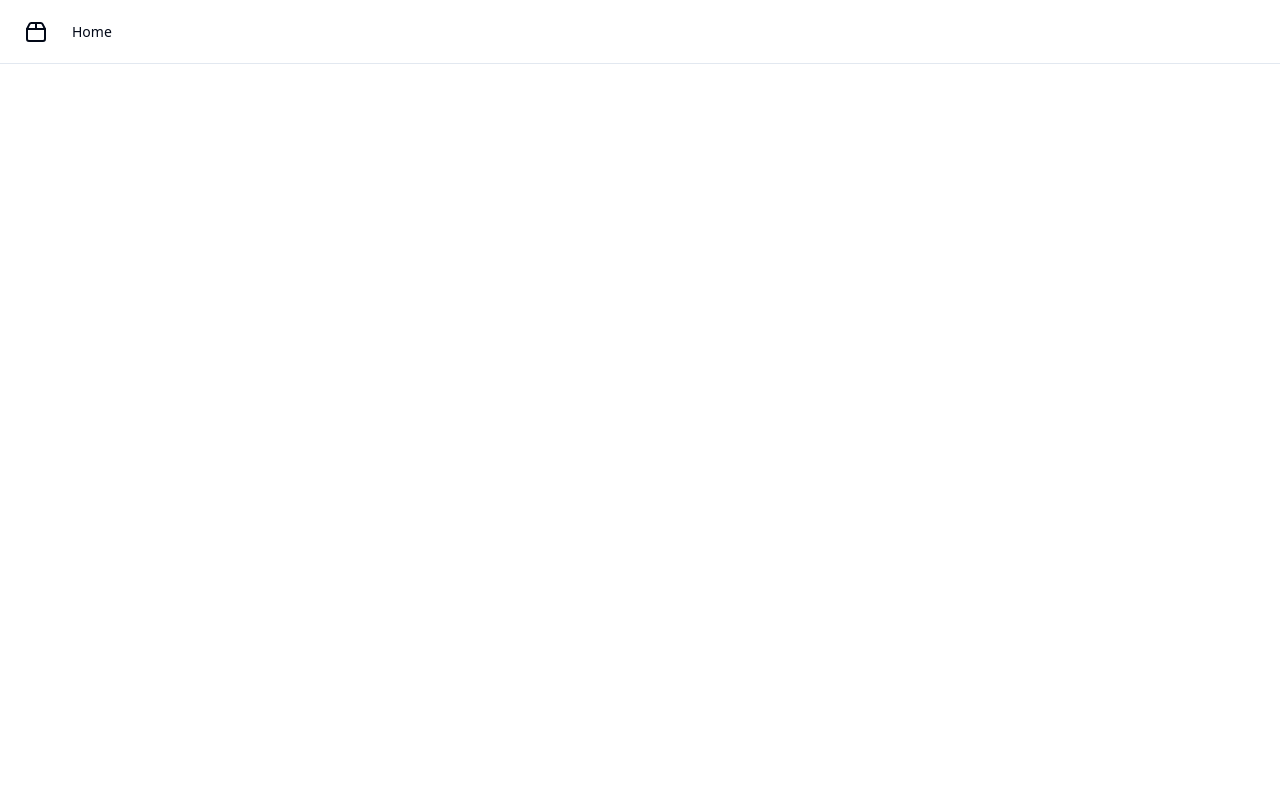
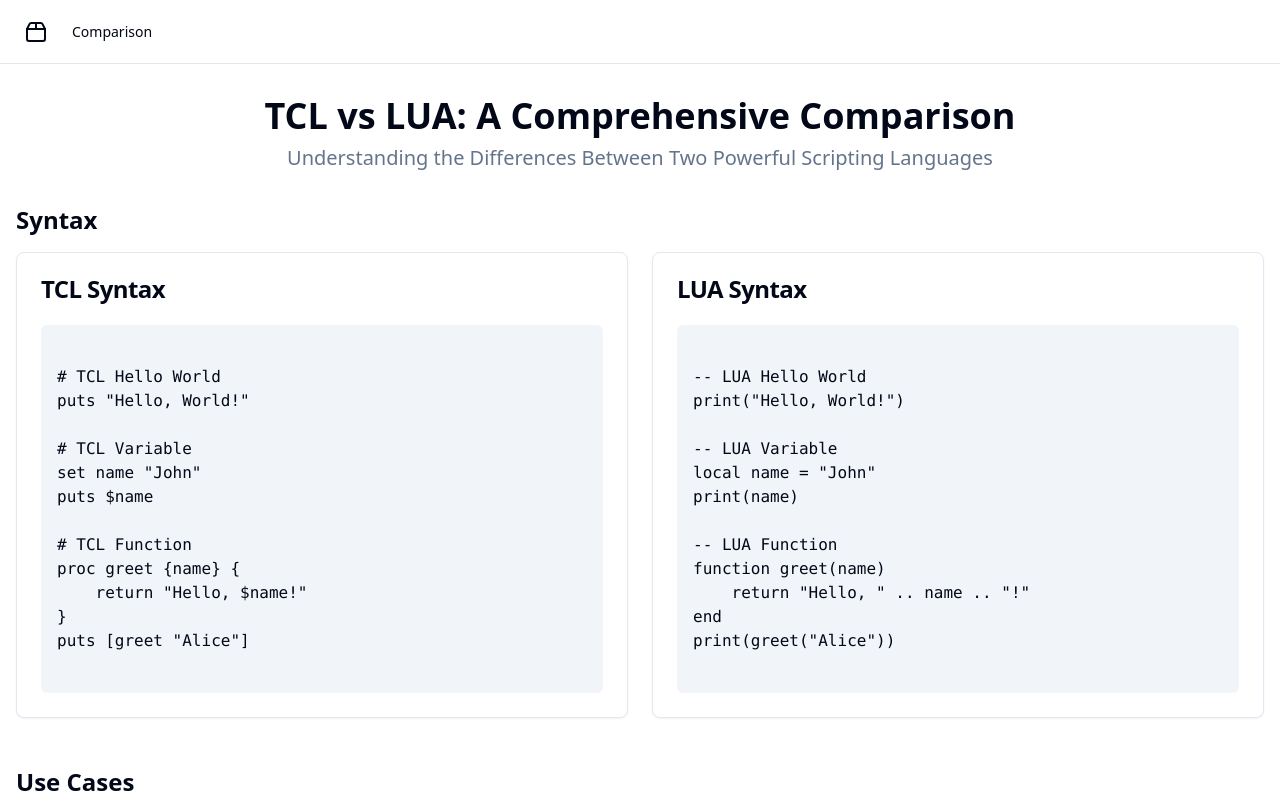
Before and after one commit to GPT-Engineer-App-Dev/compare-tcl-lua, a React (Vite) app: page / in a window 1280 px wide. Shown: the top 800 px of the page. Built offline with nearby package versions, Linux system fonts and the light colour scheme.

Commit message:
Reverted to edit 5444c015-0fcc-4470-bf09-ef3d0b2fe699: "Remove home page and set Comparison as default route"

```diff
--- a/src/nav-items.jsx
+++ b/src/nav-items.jsx
@@ -1,13 +1,14 @@
-import { Home } from "lucide-react";
+import { SplitSquareVertical } from "lucide-react";
+import Comparison from "./pages/Comparison.jsx";
 
 /**
  * Central place for defining the navigation items. Used for navigation components and routing.
  */
 export const navItems = [
   {
-    title: "Home",
+    title: "Comparison",
     to: "/",
-    icon: <Home className="h-4 w-4" />,
-    page: null, // We'll update this later when we create a Home component
+    icon: <SplitSquareVertical className="h-4 w-4" />,
+    page: <Comparison />,
   },
 ];
```
